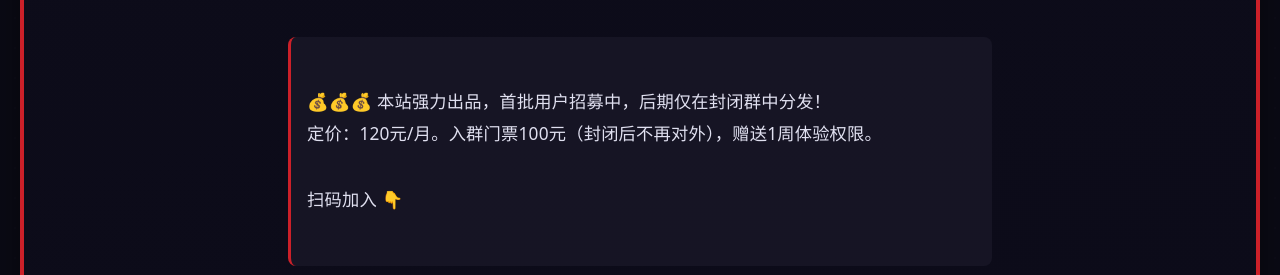
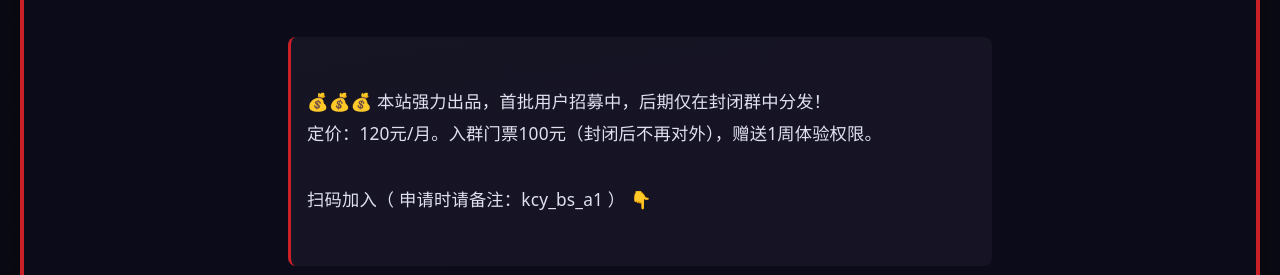
Before and after one commit to qhl9901/kciyuan, a plain HTML site: page bs_a1.html in a window 1280 px wide. Shown: the part 5697-5972 px from the top of the page. Drawn offline with nearby package versions, Linux system fonts and the light colour scheme.

Commit message:
Update bs_a1.html

```diff
--- a/bs_a1.html
+++ b/bs_a1.html
@@ -321,7 +321,7 @@
 💰💰💰 本站强力出品，首批用户招募中，后期仅在封闭群中分发！
 定价：120元/月。入群门票100元（封闭后不再对外），赠送1周体验权限。
 
-扫码加入 👇
+扫码加入（ 申请时请备注：kcy_bs_a1 ） 👇
                             </div>
                             <img data-umami-event="bs-a1-view-image-1020" src="./assets/wx.png" alt="图 20" loading="lazy" class="mt-3 w-[200px] mx-auto rounded border" style="border-color: var(--color-border);" />
                         </div>
```
